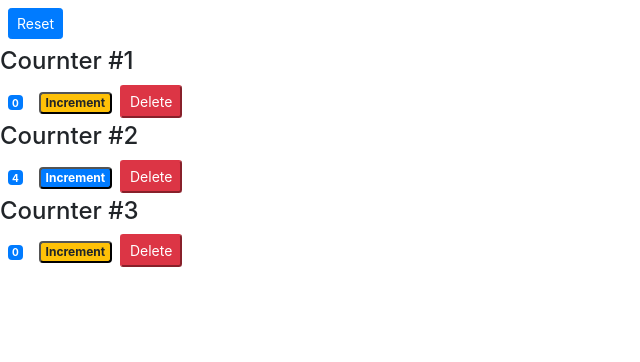
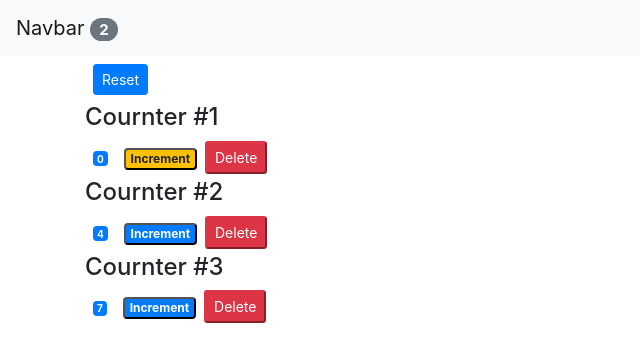
Before and after one commit to mahidulmoon/coursera-react, a React (Create React App) app in the folder counter-app/: page / in a window 1280 px wide. Shown: the top 362 px of the page, without its empty margins (0-640 px from the left). Built offline with nearby package versions, Linux system fonts and the light colour scheme.

Commit message:
adding navbar and show totalcount on navbadge(lifting state to parent component)

```diff
--- a/counter-app/src/App.js
+++ b/counter-app/src/App.js
@@ -1,25 +1,43 @@
-import logo from './logo.svg';
+import React,{Component} from 'react';
+import Navbar from './components/navbar';
 import './App.css';
-
-function App() {
-  return (
-    <div className="App">
-      <header className="App-header">
-        <img src={logo} className="App-logo" alt="logo" />
-        <p>
-          Edit <code>src/App.js</code> and save to reload.
-        </p>
-        <a
-          className="App-link"
-          href="https://reactjs.org"
-          target="_blank"
-          rel="noopener noreferrer"
-        >
-          Learn React
-        </a>
-      </header>
-    </div>
-  );
+import Counters from './components/counters';
+class App extends Component{
+    state={
+      counters:[
+          {id:1,value:0},
+          {id:2,value:4},
+          {id:3,value:7}
+      ]
+  }
+  handleDelete = (counterId) =>{
+      const counters = this.state.counters.filter(c => c.id !== counterId);
+      this.setState({counters});
+  }
+  handleReset = () =>{
+      const counters = this.state.counters.map(c => {
+          c.value = 0 ;
+          return c;
+      });
+      this.setState({counters});
+  }
+  onIncrement = (counter) =>{
+      const counters = [...this.state.counters];
+      const index = counters.indexOf(counter);
+      counters[index] = {...counter};
+      counters[index].value++;
+      this.setState({counters});
+  }
+  render(){
+    return (
+      <>
+      <Navbar totalCounters={this.state.counters.filter(c => c.value>0).length} />
+      <main className="container">
+        <Counters counters={this.state.counters} onReset={this.handleReset} onIncrement={this.onIncrement} onDelete={this.handleDelete} />
+      </main>
+      </>
+    );
+  }
 }
 
 export default App;
--- a/counter-app/src/components/counters.jsx
+++ b/counter-app/src/components/counters.jsx
@@ -1,37 +1,13 @@
 import React, { Component } from 'react';
 import Counter from './counter';
 class Counters extends Component {
-    state={
-        counters:[
-            {id:1,value:0},
-            {id:2,value:4},
-            {id:3,value:0}
-        ]
-    }
-    handleDelete = (counterId) =>{
-        const counters = this.state.counters.filter(c => c.id !== counterId);
-        this.setState({counters});
-    }
-    handleReset = () =>{
-        const counters = this.state.counters.map(c => {
-            c.value = 0 ;
-            return c;
-        });
-        this.setState({counters});
-    }
-    onIncrement = (counter) =>{
-        const counters = [...this.state.counters];
-        const index = counters.indexOf(counter);
-        counters[index] = {...counter};
-        counters[index].value++;
-        this.setState({counters});
-    }
+
     render() {
         return (
             <div >
-                <button className="btn btn-primary btn-sm m-2" onClick={this.handleReset}>Reset</button>
-                {this.state.counters.map(counter =>
-                <Counter key={counter.id} counter={counter} onIncrement={this.onIncrement} onDelete={this.handleDelete} ><h4>Cournter #{counter.id}</h4></Counter>)}
+                <button className="btn btn-primary btn-sm m-2" onClick={this.props.onReset}>Reset</button>
+                {this.props.counters.map(counter =>
+                <Counter key={counter.id} counter={counter} onIncrement={this.props.onIncrement} onDelete={this.props.onDelete} ><h4>Cournter #{counter.id}</h4></Counter>)}
             </div>
         );
     }
--- /dev/null
+++ b/counter-app/src/components/navbar.jsx
@@ -0,0 +1,17 @@
+import React, { Component } from 'react';
+
+class Navbar extends Component {
+    render() {
+        return (
+            <div>
+                <nav className="navbar navbar-light bg-light">
+                    <a className="navbar-brand" href="/">
+                        Navbar <span className="badge badge-pill badge-secondary">{this.props.totalCounters}</span>
+                    </a>
+                </nav>
+            </div>
+        );
+    }
+}
+
+export default Navbar;
--- a/counter-app/src/index.js
+++ b/counter-app/src/index.js
@@ -1,13 +1,13 @@
 import React from 'react';
 import ReactDOM from 'react-dom';
 import './index.css';
-//import App from './App';
+import App from './App';
 import reportWebVitals from './reportWebVitals';
 import 'bootstrap/dist/css/bootstrap.css';
-import Counters from './components/counters';
+//import Counters from './components/counters';
 ReactDOM.render(
   <React.StrictMode>
-   <Counters />
+   <App />
   </React.StrictMode>,
   document.getElementById('root')
 );
```
